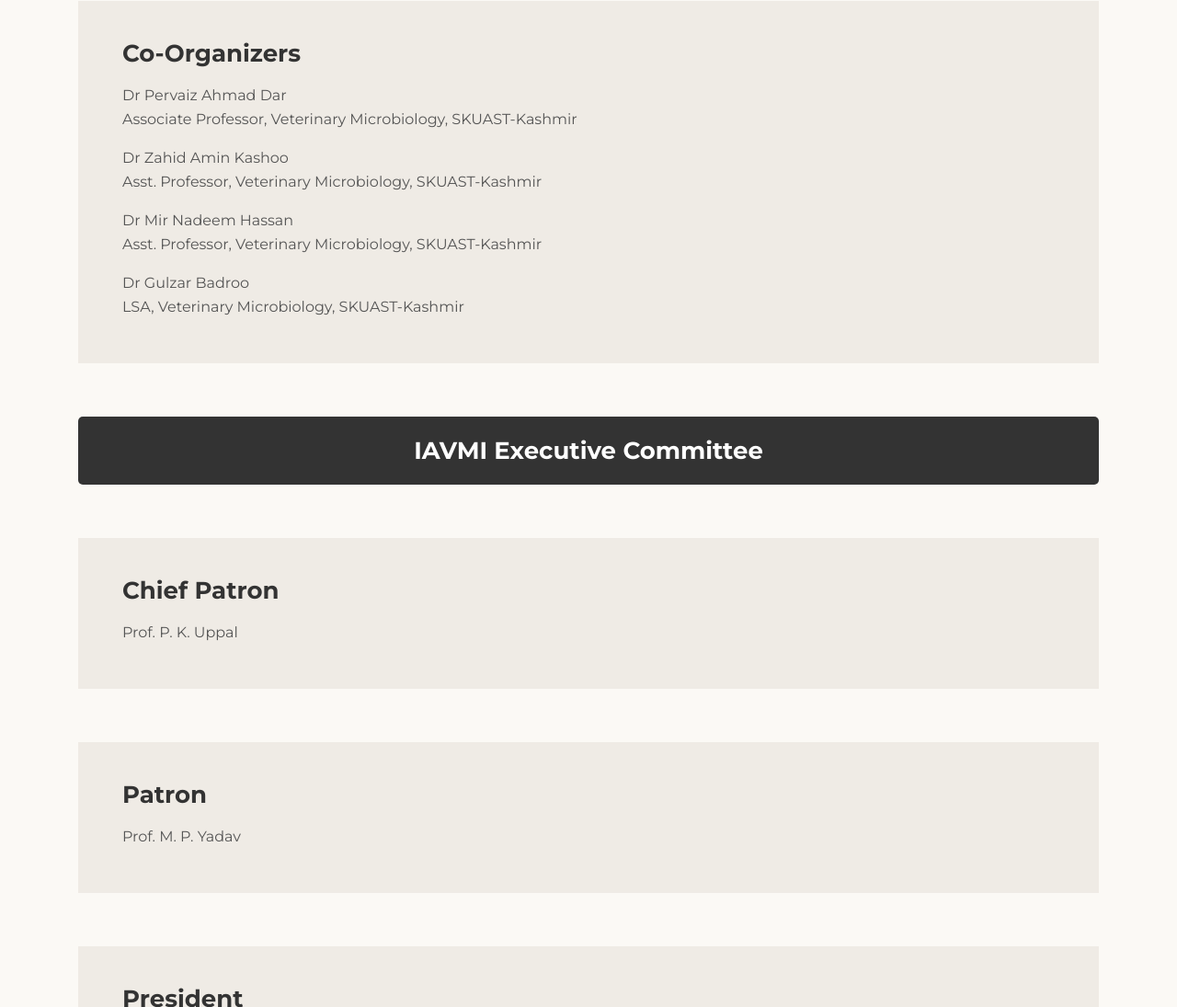
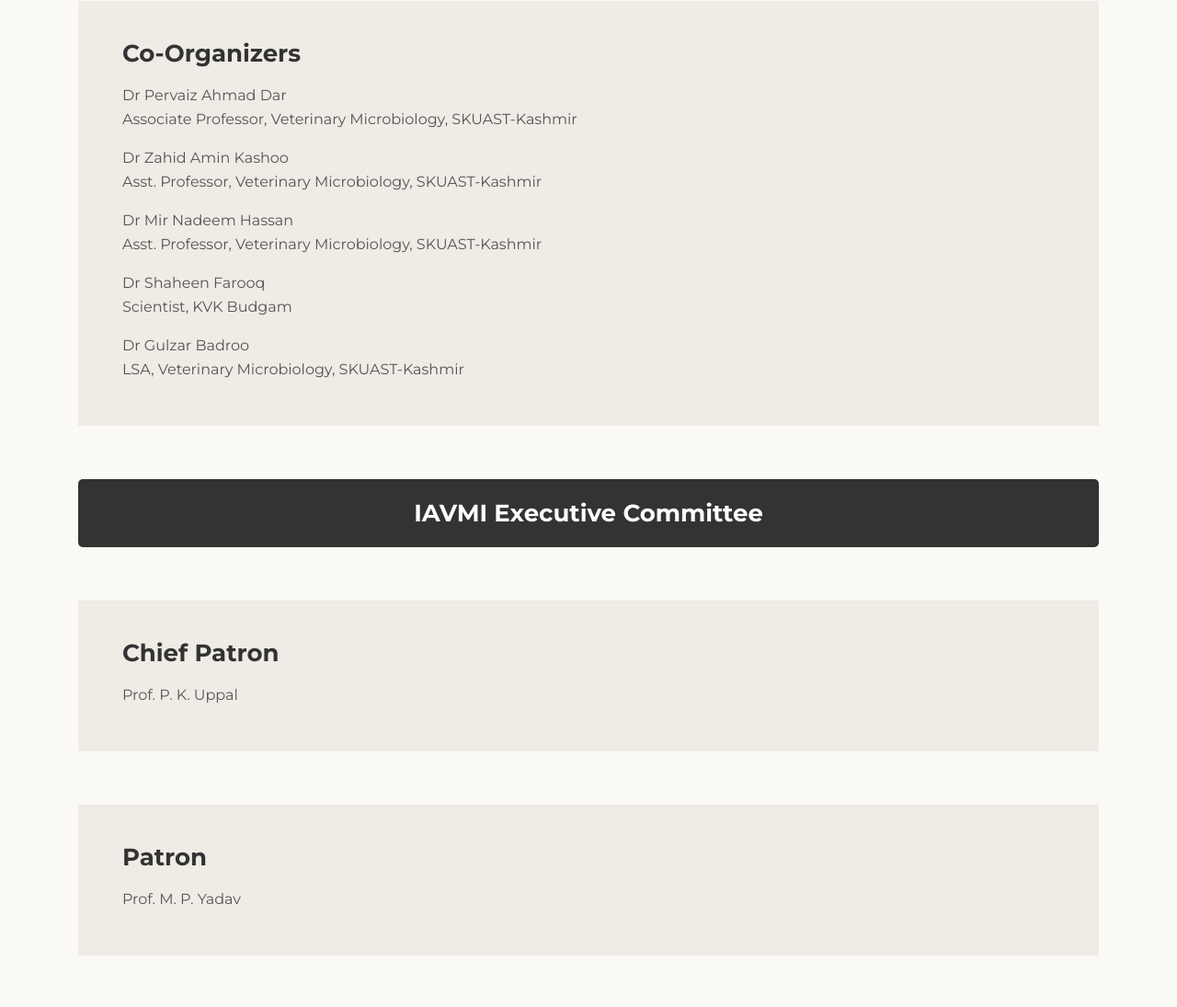
Before and after one commit to mdsaifin/iavmicon2025, a plain HTML site: page oc.html in a window 1280 px wide. Shown: the part 2143-3238 px from the top of the page at 92% size. Drawn offline with Linux system fonts and the light colour scheme.

Commit message:
Update oc.html

```diff
--- a/oc.html
+++ b/oc.html
@@ -189,6 +189,7 @@
 		    <p>Dr Pervaiz Ahmad Dar<br>Associate Professor, Veterinary Microbiology, SKUAST-Kashmir</p>
                     <p>Dr Zahid Amin Kashoo<br>Asst. Professor, Veterinary Microbiology, SKUAST-Kashmir</p>
                     <p>Dr Mir Nadeem Hassan<br>Asst. Professor, Veterinary Microbiology, SKUAST-Kashmir</p>
+                    <p>Dr Shaheen Farooq<br>Scientist, KVK Budgam </p>
                     <p>Dr Gulzar Badroo<br>LSA, Veterinary Microbiology, SKUAST-Kashmir</p>
                 </div> <!-- end of text-container -->
 
```
